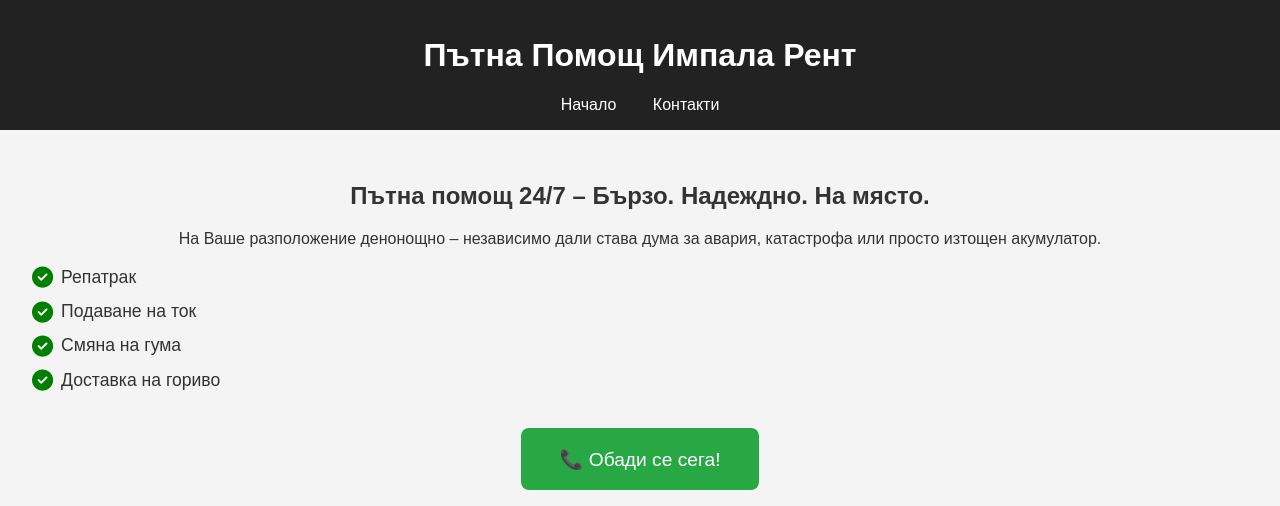
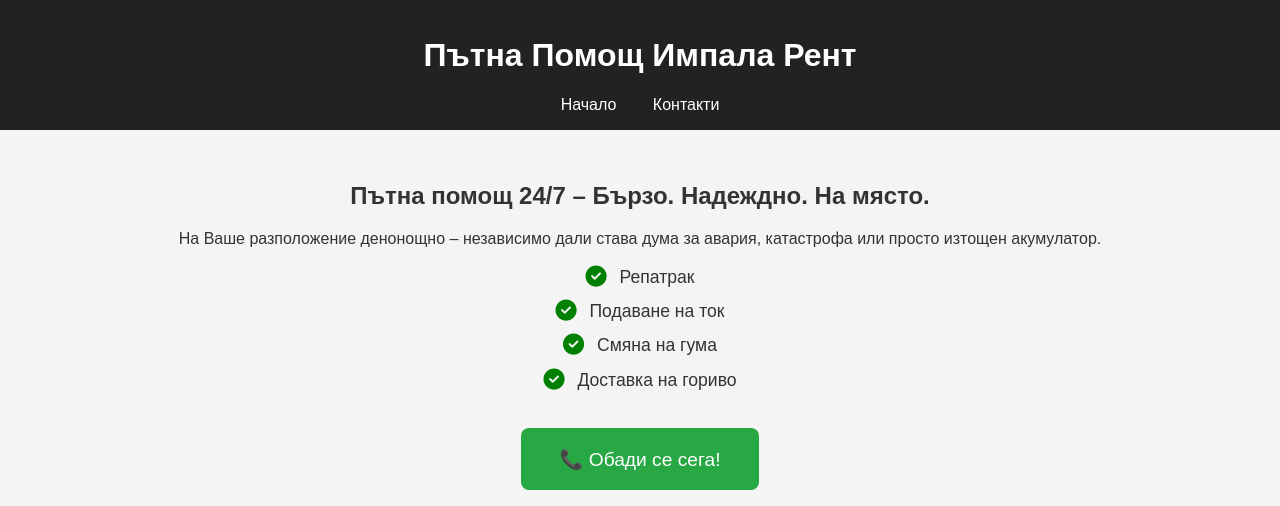
Before and after one commit to Vexareztheone/putnapomoshtimpalarent, a plain HTML site: page index.html in a window 1280 px wide. Shown: the top 506 px of the page. Drawn offline with Linux system fonts and the light colour scheme.

Commit message:
Centered main services

```diff
--- a/style.css
+++ b/style.css
@@ -62,8 +62,8 @@
 .services-list li {
     margin-bottom: 8px;
     font-size: 1.1em;
-    display: flex;
-    align-items: center;
+    display: block;
+    text-align: center;
     line-height: 1.5;
 }
 
```
